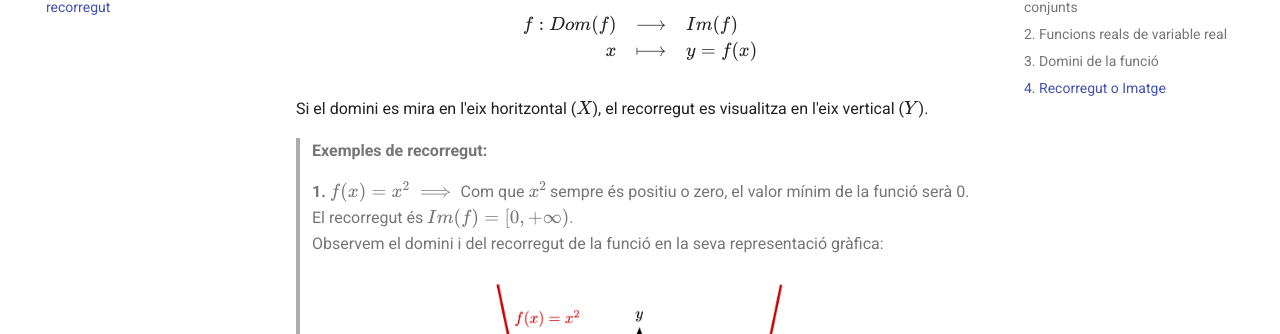
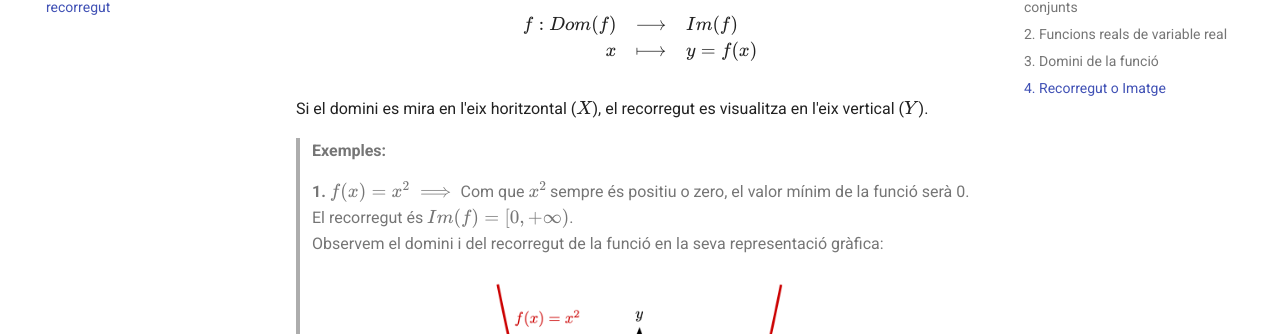
Before and after one commit to irazuzta/MatematiquesBat, an MkDocs documentation site: the page built from docs/analisi/01_concepte_funcio.md, in a window 1280 px wide and 900 px high, scrolled down 2622 px. Shown: the part 119-453 px from the top of the window. Built offline with MkDocs 1.6.1 and Material for MkDocs 9.7.7, drawn with Linux system fonts in a browser that asks for light colours.

Commit message:
Anàlisi. Conceptes inicials

```diff
--- a/docs/analisi/01_concepte_funcio.md
+++ b/docs/analisi/01_concepte_funcio.md
@@ -100,7 +100,7 @@ $$
 
 Si el domini es mira en l'eix horitzontal ($X$), el recorregut es visualitza en l'eix vertical ($Y$).
 
-> **Exemples de recorregut:**
+> **Exemples:**
 >
 > **1.** $f(x) = x^2 \implies$ Com que $x^2$ sempre és positiu o zero, el valor mínim de la funció serà 0. El recorregut és $Im(f) = [0, +\infty)$.
 >Observem el domini i del recorregut de la funció en la seva representació gràfica:
```
